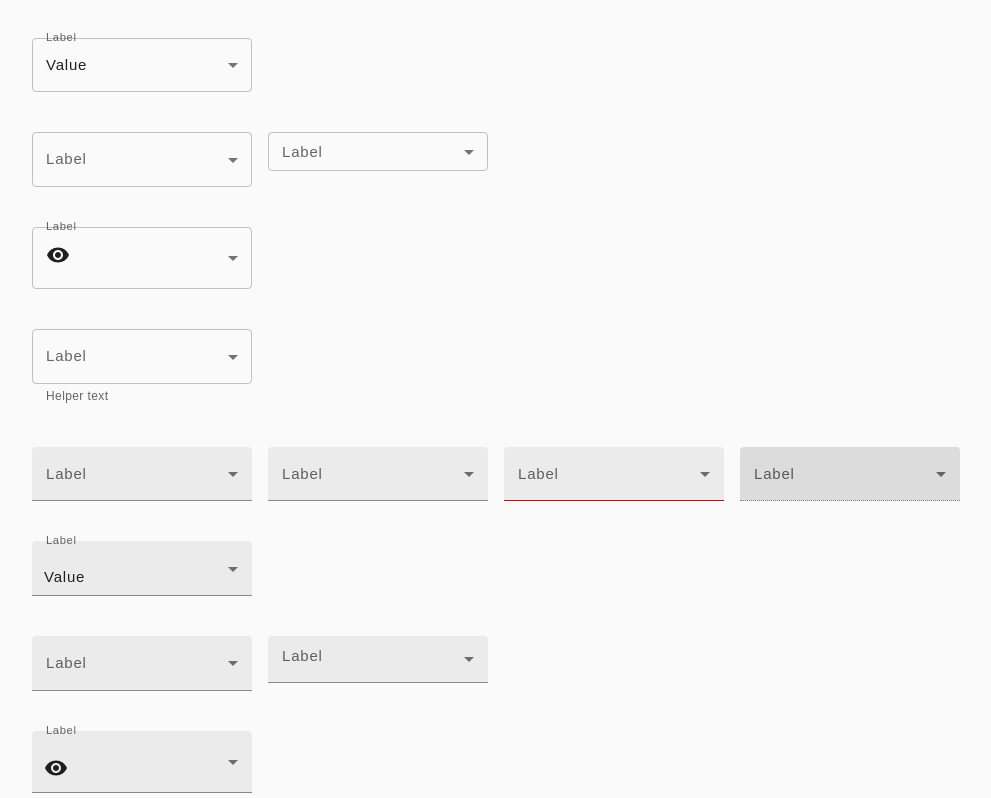
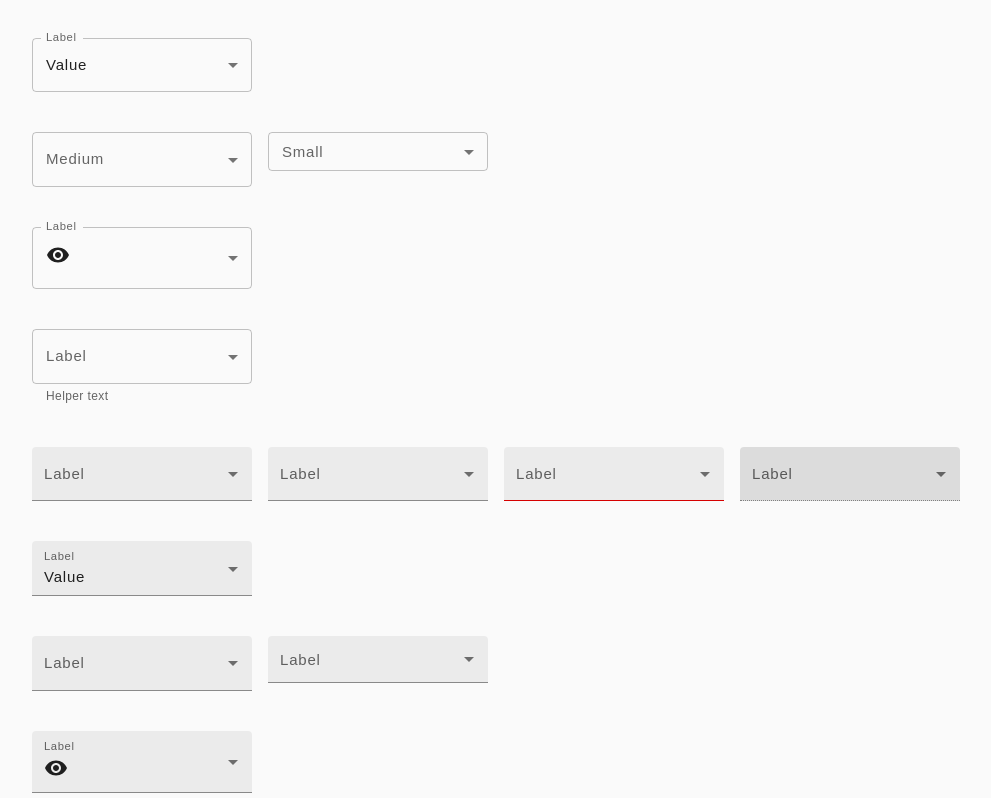
Before and after one commit to MherAnanyan/Mui-Theme-with-demoes, a React (Create React App) app: page / in a window 1280 px wide. Shown: the part 9382-10180 px from the top of the page, without its empty margins (16-1007 px from the left). Built offline with nearby package versions, Linux system fonts and the light colour scheme.

Commit message:
fix Selects and create TextFields

```diff
--- a/src/App.js
+++ b/src/App.js
@@ -278,10 +278,10 @@ const App = () => {
           <TransferListFirst />
           <TransferListSecond />
           <Selects />
+          <TextFields />
           <MuiBreadcrumbs />
           <BottomNavigation />
           <TemporaryDrawer />
-          <TextFields />
           <BottomNav />
         </div>
       </ThemeProvider>
--- a/src/demos/Selects.js
+++ b/src/demos/Selects.js
@@ -4,12 +4,12 @@ import {
   InputLabel,
   MenuItem,
   Select,
-} from '@mui/material';
-import VisibilityIcon from '@mui/icons-material/Visibility';
-import { Wrapper } from '../Wrapper';
+} from "@mui/material"
+import VisibilityIcon from "@mui/icons-material/Visibility"
+import { Wrapper } from "../Wrapper"
 
 export const Selects = () => {
-  const sx = { m: 1, minWidth: 220 };
+  const sx = { m: 1, minWidth: 220 }
 
   return (
     <Wrapper title="Selects">
@@ -25,7 +25,6 @@ export const Selects = () => {
           variant="standard"
           color="primary2"
           // defaultOpen
-          active
         ></Select>
       </FormControl>
       <FormControl sx={sx}>
@@ -51,11 +50,11 @@ export const Selects = () => {
       <br />
 
       <FormControl sx={sx}>
-        <InputLabel variant="standard">Label</InputLabel>
+        <InputLabel variant="standard">Medium</InputLabel>
         <Select variant="standard" color="primary2"></Select>
       </FormControl>
       <FormControl sx={sx} size="small">
-        <InputLabel variant="standard">Label</InputLabel>
+        <InputLabel variant="standard">Small</InputLabel>
         <Select variant="standard" color="primary2"></Select>
       </FormControl>
 
@@ -79,9 +78,7 @@ export const Selects = () => {
         <Select variant="standard" color="primary2">
           <MenuItem value={1}>Value</MenuItem>
         </Select>
-        <FormHelperText variant="standart">
-          Helper text
-        </FormHelperText>
+        <FormHelperText variant="standart">Helper text</FormHelperText>
       </FormControl>
 
       <br />
@@ -89,20 +86,25 @@ export const Selects = () => {
 
       <FormControl sx={sx}>
         <InputLabel>Label</InputLabel>
-        <Select variant="outlined" color="primary2"></Select>
+        <Select variant="outlined" color="primary2" label="Label"></Select>
+      </FormControl>
+      <FormControl sx={sx}>
+        <InputLabel>Label</InputLabel>
+        <Select
+          label="Label"
+          variant="outlined"
+          color="primary2"
+          // defaultOpen
+        ></Select>
       </FormControl>
       <FormControl sx={sx}>
         <InputLabel>Label</InputLabel>
         <Select
           variant="outlined"
           color="primary2"
-          // defaultOpen
-          focus
+          label="Label"
+          error
         ></Select>
-      </FormControl>
-      <FormControl sx={sx}>
-        <InputLabel>Label</InputLabel>
-        <Select variant="outlined" color="primary2" error></Select>
       </FormControl>
       <FormControl sx={sx}>
         <InputLabel>Label</InputLabel>
@@ -114,7 +116,12 @@ export const Selects = () => {
 
       <FormControl sx={sx}>
         <InputLabel>Label</InputLabel>
-        <Select variant="outlined" color="primary2" defaultValue={1}>
+        <Select
+          variant="outlined"
+          color="primary2"
+          label="Label"
+          defaultValue={1}
+        >
           <MenuItem value={1}>Value</MenuItem>
         </Select>
       </FormControl>
@@ -123,12 +130,12 @@ export const Selects = () => {
       <br />
 
       <FormControl sx={sx}>
-        <InputLabel>Label</InputLabel>
-        <Select variant="outlined" color="primary2"></Select>
+        <InputLabel>Medium</InputLabel>
+        <Select variant="outlined" color="primary2" label="Medium"></Select>
       </FormControl>
       <FormControl sx={sx} size="small">
-        <InputLabel>Label</InputLabel>
-        <Select variant="outlined" color="primary2"></Select>
+        <InputLabel>Small</InputLabel>
+        <Select variant="outlined" color="primary2" label="Small"></Select>
       </FormControl>
 
       <br />
@@ -136,7 +143,12 @@ export const Selects = () => {
 
       <FormControl sx={sx}>
         <InputLabel>Label</InputLabel>
-        <Select variant="outlined" color="primary2" defaultValue={1}>
+        <Select
+          variant="outlined"
+          color="primary2"
+          label="Label"
+          defaultValue={1}
+        >
           <MenuItem value={1}>
             <VisibilityIcon />
           </MenuItem>
@@ -148,7 +160,7 @@ export const Selects = () => {
 
       <FormControl sx={sx}>
         <InputLabel>Label</InputLabel>
-        <Select variant="outlined" color="primary2">
+        <Select variant="outlined" color="primary2" label="Label">
           <MenuItem value={1}>Value</MenuItem>
         </Select>
         <FormHelperText>Helper text</FormHelperText>
@@ -158,11 +170,11 @@ export const Selects = () => {
       <br />
 
       <FormControl sx={sx}>
-        <InputLabel>Label</InputLabel>
+        <InputLabel variant="filled">Label</InputLabel>
         <Select variant="filled" color="primary2"></Select>
       </FormControl>
       <FormControl sx={sx}>
-        <InputLabel>Label</InputLabel>
+        <InputLabel variant="filled">Label</InputLabel>
         <Select
           variant="filled"
           color="primary2"
@@ -170,11 +182,11 @@ export const Selects = () => {
         ></Select>
       </FormControl>
       <FormControl sx={sx}>
-        <InputLabel>Label</InputLabel>
+        <InputLabel variant="filled">Label</InputLabel>
         <Select variant="filled" color="primary2" error></Select>
       </FormControl>
       <FormControl sx={sx}>
-        <InputLabel>Label</InputLabel>
+        <InputLabel variant="filled">Label</InputLabel>
         <Select variant="filled" color="primary2" disabled></Select>
       </FormControl>
 
@@ -182,7 +194,7 @@ export const Selects = () => {
       <br />
 
       <FormControl sx={sx}>
-        <InputLabel>Label</InputLabel>
+        <InputLabel variant="filled">Label</InputLabel>
         <Select variant="filled" color="primary2" defaultValue={1}>
           <MenuItem value={1}>Value</MenuItem>
         </Select>
@@ -192,11 +204,11 @@ export const Selects = () => {
       <br />
 
       <FormControl sx={sx}>
-        <InputLabel>Label</InputLabel>
+        <InputLabel variant="filled">Label</InputLabel>
         <Select variant="filled" color="primary2"></Select>
       </FormControl>
       <FormControl sx={sx} size="small">
-        <InputLabel>Label</InputLabel>
+        <InputLabel variant="filled">Label</InputLabel>
         <Select variant="filled" color="primary2"></Select>
       </FormControl>
 
@@ -204,7 +216,7 @@ export const Selects = () => {
       <br />
 
       <FormControl sx={sx}>
-        <InputLabel>Label</InputLabel>
+        <InputLabel variant="filled">Label</InputLabel>
         <Select variant="filled" color="primary2" defaultValue={1}>
           <MenuItem value={1}>
             <VisibilityIcon />
@@ -216,12 +228,12 @@ export const Selects = () => {
       <br />
 
       <FormControl sx={sx}>
-        <InputLabel>Label</InputLabel>
+        <InputLabel variant="filled">Label</InputLabel>
         <Select variant="filled" color="primary2">
           <MenuItem value={1}>Value</MenuItem>
         </Select>
         <FormHelperText>Helper text</FormHelperText>
       </FormControl>
     </Wrapper>
-  );
-};
+  )
+}
--- a/src/demos/TextFields.js
+++ b/src/demos/TextFields.js
@@ -1,52 +1,65 @@
 import {
   FormControl,
   FormHelperText,
-  IconButton,
   InputAdornment,
-  InputLabel,
-  MenuItem,
-  OutlinedInput,
-  Select,
   TextField,
-} from '@mui/material';
-import VisibilityIcon from '@mui/icons-material/Visibility';
-import * as React from 'react';
-import { Visibility, VisibilityOff } from '@mui/icons-material';
-import { Wrapper } from '../Wrapper';
+} from "@mui/material"
+import VisibilityIcon from "@mui/icons-material/Visibility"
+import * as React from "react"
+import { Visibility, VisibilityOff } from "@mui/icons-material"
+import { Wrapper } from "../Wrapper"
 
 export const TextFields = () => {
   const [values, setValues] = React.useState({
-    amount: '',
-    password: '',
-    weight: '',
-    weightRange: '',
+    amount: "",
+    password: "",
+    weight: "",
+    weightRange: "",
     showPassword: false,
-  });
+  })
 
   const handleChange = (prop) => (event) => {
-    setValues({ ...values, [prop]: event.target.value });
-  };
+    setValues({ ...values, [prop]: event.target.value })
+  }
 
   const handleClickShowPassword = () => {
     setValues({
       ...values,
       showPassword: !values.showPassword,
-    });
-  };
+    })
+  }
 
   const handleMouseDownPassword = (event) => {
-    event.preventDefault();
-  };
-  const sx = { m: 1, minWidth: 220 };
+    event.preventDefault()
+  }
+  const sx = { m: 1, minWidth: 220 }
   return (
     <Wrapper title="TextFields">
       <br />
       <br />
 
-      <TextField sx={sx} label="Label" variant="standard" />
-      <TextField sx={sx} label="Label" variant="standard" focused />
-      <TextField sx={sx} label="Label" variant="standard" error />
-      <TextField sx={sx} label="Label" variant="standard" disabled />
+      <TextField sx={sx} label="Label" variant="standard" color="primary2" />
+      <TextField
+        sx={sx}
+        label="Label"
+        variant="standard"
+        color="primary2"
+        focused
+      />
+      <TextField
+        sx={sx}
+        label="Label"
+        variant="standard"
+        color="primary2"
+        error
+      />
+      <TextField
+        sx={sx}
+        label="Label"
+        variant="standard"
+        color="primary2"
+        disabled
+      />
 
       <br />
       <br />
@@ -55,30 +68,45 @@ export const TextFields = () => {
         sx={sx}
         label="Label"
         variant="standard"
+        color="primary2"
         defaultValue="Value"
       />
 
       <br />
       <br />
 
-      <TextField sx={sx} label="Label" variant="standard" />
+      <TextField sx={sx} label="Medium" variant="standard" color="primary2" />
       <TextField
         sx={sx}
-        label="Label"
+        label="Small"
         variant="standard"
+        color="primary2"
         size="small"
       />
 
       <br />
       <br />
 
-      <FormControl sx={sx} variant="standard">
+      <TextField
+        sx={sx}
+        label="Label"
+        variant="standard"
+        color="primary2"
+        InputProps={{
+          startAdornment: <InputAdornment position="start">Kg</InputAdornment>,
+        }}
+      />
+
+      {/* <br />
+      <br /> */}
+
+      {/* <FormControl sx={sx} variant="standard" color="primary2">
         <InputLabel>Password</InputLabel>
         <OutlinedInput
           label="Password"
-          type={values.showPassword ? 'text' : 'password'}
+          type={values.showPassword ? "text" : "password"}
           value={values.password}
-          onChange={handleChange('password')}
+          onChange={handleChange("password")}
           endAdornment={
             <InputAdornment position="end">
               <IconButton
@@ -86,35 +114,25 @@ export const TextFields = () => {
                 onMouseDown={handleMouseDownPassword}
                 edge="end"
               >
-                {values.showPassword ? (
-                  <VisibilityOff />
-                ) : (
-                  <Visibility />
-                )}
+                {values.showPassword ? <VisibilityOff /> : <Visibility />}
               </IconButton>
             </InputAdornment>
           }
         />
-      </FormControl>
-
-      <FormControl sx={sx}>
-        <InputLabel variant="standard">Label</InputLabel>
-        <Select variant="standard" color="primary2" defaultValue={1}>
-          <MenuItem value={1}>
-            <VisibilityIcon />
-          </MenuItem>
-        </Select>
-      </FormControl>
+      </FormControl> */}
 
       <br />
       <br />
 
-      <FormControl sx={sx}>
-        <InputLabel variant="standard">Label</InputLabel>
-        <Select variant="standard" color="primary2">
-          <MenuItem value={1}>Value</MenuItem>
-        </Select>
-        <FormHelperText variant="standart">
+      <FormControl>
+        <TextField
+          sx={{ ml: 1, mt: 1, minWidth: 220 }}
+          label="Label"
+          variant="standard"
+          color="primary2"
+          defaultValue="Value"
+        />
+        <FormHelperText sx={{ ml: 1 }} variant="standard">
           Helper text
         </FormHelperText>
       </FormControl>
@@ -122,141 +140,157 @@ export const TextFields = () => {
       <br />
       <br />
 
-      <FormControl sx={sx}>
-        <InputLabel>Label</InputLabel>
-        <Select variant="outlined" color="primary2"></Select>
-      </FormControl>
-      <FormControl sx={sx}>
-        <InputLabel>Label</InputLabel>
-        <Select
-          variant="outlined"
-          color="primary2"
-          // defaultOpen
-          focus
-        ></Select>
-      </FormControl>
-      <FormControl sx={sx}>
-        <InputLabel>Label</InputLabel>
-        <Select variant="outlined" color="primary2" error></Select>
-      </FormControl>
-      <FormControl sx={sx}>
-        <InputLabel>Label</InputLabel>
-        <Select variant="outlined" color="primary2" disabled></Select>
-      </FormControl>
+<TextField sx={sx} label="Label" variant="outlined" color="primary2" />
+      <TextField
+        sx={sx}
+        label="Label"
+        variant="outlined"
+        color="primary2"
+        focused
+      />
+      <TextField
+        sx={sx}
+        label="Label"
+        variant="outlined"
+        color="primary2"
+        error
+      />
+      <TextField
+        sx={sx}
+        label="Label"
+        variant="outlined"
+        color="primary2"
+        disabled
+      />
 
       <br />
       <br />
 
-      <FormControl sx={sx}>
-        <InputLabel>Label</InputLabel>
-        <Select variant="outlined" color="primary2" defaultValue={1}>
-          <MenuItem value={1}>Value</MenuItem>
-        </Select>
-      </FormControl>
+      <TextField
+        sx={sx}
+        label="Label"
+        variant="outlined"
+        color="primary2"
+        defaultValue="Value"
+      />
 
       <br />
       <br />
 
-      <FormControl sx={sx}>
-        <InputLabel>Label</InputLabel>
-        <Select variant="outlined" color="primary2"></Select>
-      </FormControl>
-      <FormControl sx={sx} size="small">
-        <InputLabel>Label</InputLabel>
-        <Select variant="outlined" color="primary2"></Select>
-      </FormControl>
+      <TextField sx={sx} label="Medium" variant="outlined" color="primary2" />
+      <TextField
+        sx={sx}
+        label="Small"
+        variant="outlined"
+        color="primary2"
+        size="small"
+      />
 
       <br />
       <br />
 
-      <FormControl sx={sx}>
-        <InputLabel>Label</InputLabel>
-        <Select variant="outlined" color="primary2" defaultValue={1}>
-          <MenuItem value={1}>
-            <VisibilityIcon />
-          </MenuItem>
-        </Select>
-      </FormControl>
+      <TextField
+        sx={sx}
+        label="Label"
+        variant="outlined"
+        color="primary2"
+        InputProps={{
+          startAdornment: <InputAdornment position="start">Kg</InputAdornment>,
+        }}
+      />
 
       <br />
       <br />
 
-      <FormControl sx={sx}>
-        <InputLabel>Label</InputLabel>
-        <Select variant="outlined" color="primary2">
-          <MenuItem value={1}>Value</MenuItem>
-        </Select>
-        <FormHelperText>Helper text</FormHelperText>
+      <FormControl variant="outlined" sx={sx}>
+        <TextField
+          label="Label"
+          variant="outlined"
+          color="primary2"
+          defaultValue="Value"
+        />
+        <FormHelperText>
+          Helper text
+        </FormHelperText>
       </FormControl>
+
 
       <br />
       <br />
 
-      <FormControl sx={sx}>
-        <InputLabel>Label</InputLabel>
-        <Select variant="filled" color="primary2"></Select>
-      </FormControl>
-      <FormControl sx={sx}>
-        <InputLabel>Label</InputLabel>
-        <Select
-          variant="filled"
-          color="primary2"
-          // defaultOpen
-        ></Select>
-      </FormControl>
-      <FormControl sx={sx}>
-        <InputLabel>Label</InputLabel>
-        <Select variant="filled" color="primary2" error></Select>
-      </FormControl>
-      <FormControl sx={sx}>
-        <InputLabel>Label</InputLabel>
-        <Select variant="filled" color="primary2" disabled></Select>
-      </FormControl>
+      <TextField sx={sx} label="Label" variant="filled" color="primary2" />
+      <TextField
+        sx={sx}
+        label="Label"
+        variant="filled"
+        color="primary2"
+        focused
+      />
+      <TextField
+        sx={sx}
+        label="Label"
+        variant="filled"
+        color="primary2"
+        error
+      />
+      <TextField
+        sx={sx}
+        label="Label"
+        variant="filled"
+        color="primary2"
+        disabled
+      />
 
       <br />
       <br />
 
-      <FormControl sx={sx}>
-        <InputLabel>Label</InputLabel>
-        <Select variant="filled" color="primary2" defaultValue={1}>
-          <MenuItem value={1}>Value</MenuItem>
-        </Select>
-      </FormControl>
+      <TextField
+        sx={sx}
+        label="Label"
+        variant="filled"
+        color="primary2"
+        defaultValue="Value"
+      />
 
       <br />
       <br />
 
-      <FormControl sx={sx}>
-        <InputLabel>Label</InputLabel>
-        <Select variant="filled" color="primary2"></Select>
-      </FormControl>
-      <FormControl sx={sx} size="small">
-        <InputLabel>Label</InputLabel>
-        <Select variant="filled" color="primary2"></Select>
-      </FormControl>
+      <TextField sx={sx} label="Medium" variant="filled" color="primary2" />
+      <TextField
+        sx={sx}
+        label="Small"
+        variant="filled"
+        color="primary2"
+        size="small"
+      />
 
       <br />
       <br />
 
-      <FormControl sx={sx}>
-        <InputLabel>Label</InputLabel>
-        <Select variant="filled" color="primary2" defaultValue={1}>
-          <MenuItem value={1}>
-            <VisibilityIcon />
-          </MenuItem>
-        </Select>
-      </FormControl>
+      <TextField
+        sx={sx}
+        label="Label"
+        variant="filled"
+        color="primary2"
+        InputProps={{
+          startAdornment: <InputAdornment position="start">Kg</InputAdornment>,
+        }}
+      />
 
       <br />
       <br />
 
-      <FormControl sx={sx}>
-        <InputLabel>Label</InputLabel>
-        <Select variant="filled" color="primary2">
-          <MenuItem value={1}>Value</MenuItem>
-        </Select>
-        <FormHelperText>Helper text</FormHelperText>
+      <FormControl variant="filled" sx={sx}>
+        <TextField
+          label="Label"
+          variant="filled"
+          color="primary2"
+          defaultValue="Value"
+        />
+        <FormHelperText>
+          Helper text
+        </FormHelperText>
       </FormControl>
     </Wrapper>
-  );
-};
+  )
+}
```
